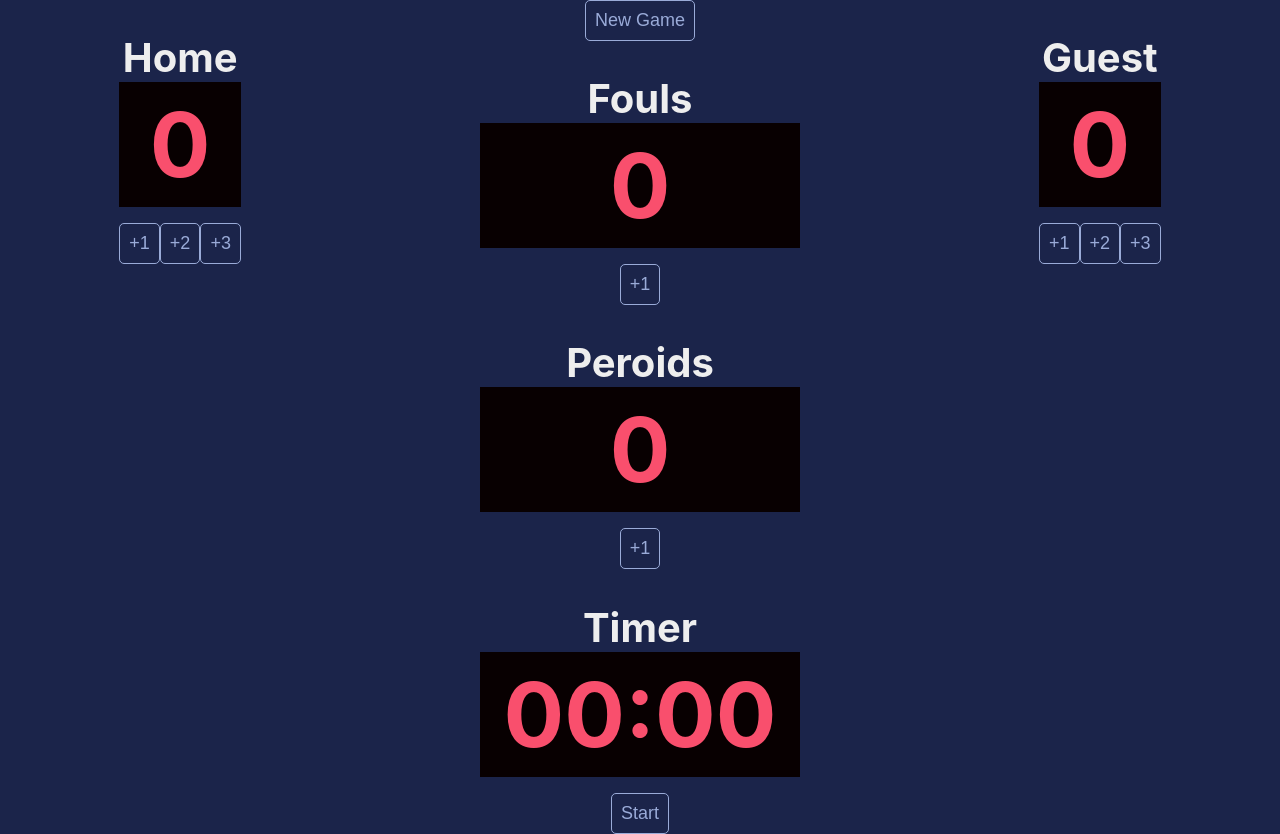
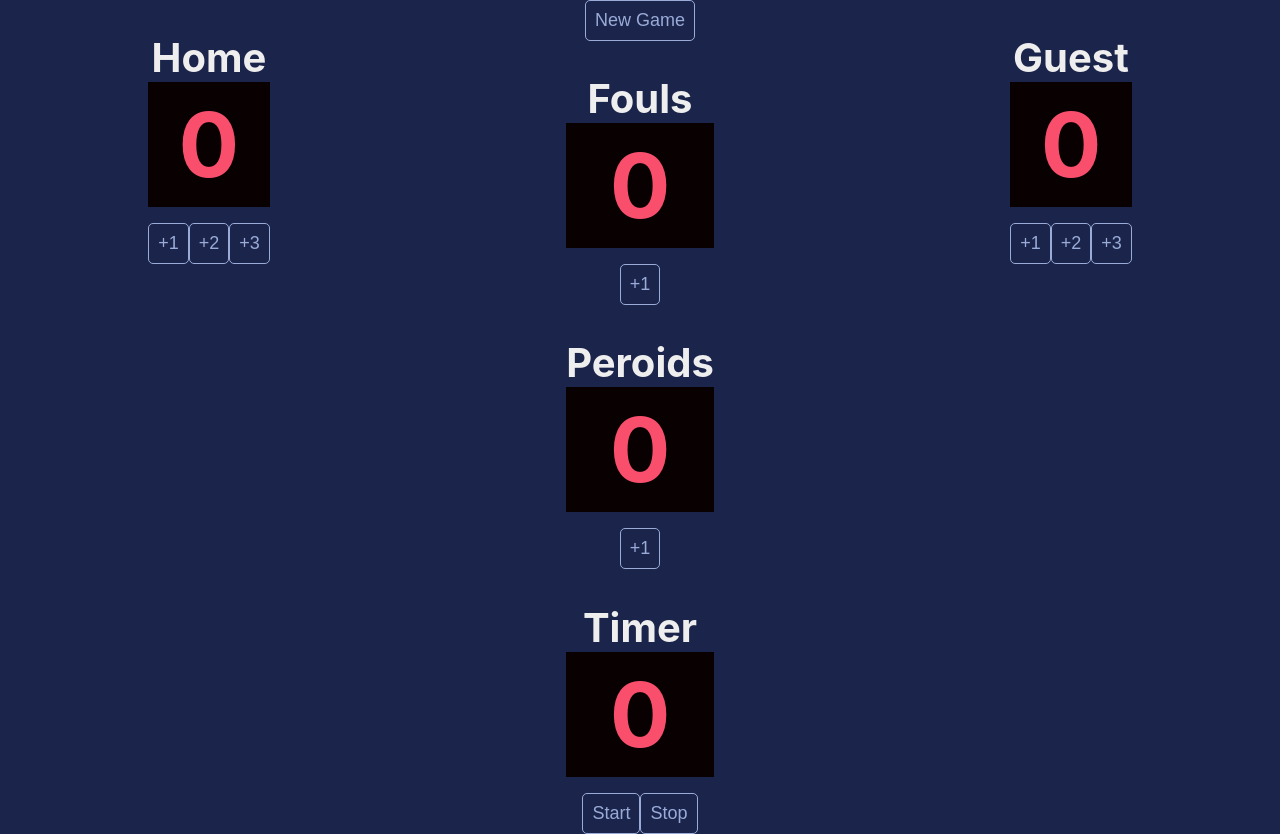
Before and after one commit to MirkusX/scoreboard, a React (Create React App) app: page / in a window 1280 px wide. Built offline with nearby package versions, Linux system fonts and the light colour scheme.

Commit message:
feat/stop timer

```diff
--- a/src/Components/StyledComponents.js
+++ b/src/Components/StyledComponents.js
@@ -51,4 +51,8 @@ export const StyledButton = styled.button`
   border-radius: 5px;
   font-size: 1.125rem;
   padding: 0.5em;
+  &:hover {
+    background-color: #9aabd8;
+    color: inherit;
+  }
 `;
--- a/src/Components/useReducer.js
+++ b/src/Components/useReducer.js
@@ -3,7 +3,7 @@ export const initialState = {
   guest: 0,
   fouls: 0,
   period: 0,
-  date: "00:00",
+  date: 0,
 };
 
 export const reducer = (state, action) => {
--- a/src/Pages/Frontpage.js
+++ b/src/Pages/Frontpage.js
@@ -1,4 +1,4 @@
-import { useReducer } from "react";
+import { useReducer, useRef } from "react";
 import {
   StyledButton,
   StyledDiv,
@@ -9,6 +9,7 @@ import {
 import { initialState, reducer } from "../Components/useReducer";
 
 export const Frontpage = () => {
+  let interval = useRef();
   const [state, dispatch] = useReducer(reducer, initialState);
   const add = (team, points) => {
     dispatch({ type: team, payload: points });
@@ -19,13 +20,17 @@ export const Frontpage = () => {
     dispatch({ type: "resetFouls" });
     dispatch({ type: "resetPeriod" });
   };
+  const start = Date.now();
   const timer = () => {
-    let start = Date.now();
-    setInterval(() => {
-      let difference = Date.now() - start;
-      let secs = Math.floor(difference / 1000);
-      dispatch({ type: "date", payload: secs });
-    }, 1000);
+    let difference = Date.now() - start;
+    let secs = Math.floor(difference / 1000);
+    dispatch({ type: "date", payload: secs });
+  };
+  const startTimer = () => {
+    interval.current = setInterval(timer, 1000);
+  };
+  const stopTimer = () => {
+    clearInterval(interval.current);
   };
 
   return (
@@ -62,7 +67,8 @@ export const Frontpage = () => {
           <StyledH2>{state.date}</StyledH2>
         </StyledDiv>
         <StyledDiv foulsButtonDiv>
-          <StyledButton onClick={() => timer()}>Start</StyledButton>
+          <StyledButton onClick={() => startTimer()}>Start</StyledButton>
+          <StyledButton onClick={() => stopTimer()}>Stop</StyledButton>
         </StyledDiv>
       </div>
       <div>
```
Also changed, not shown: src/index.js (+6 -6 lines).
